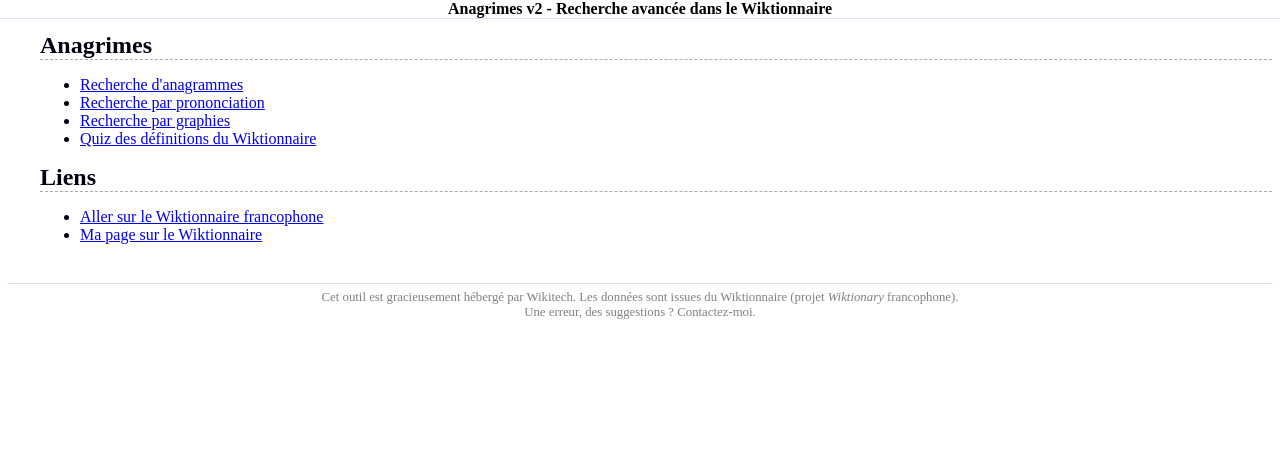
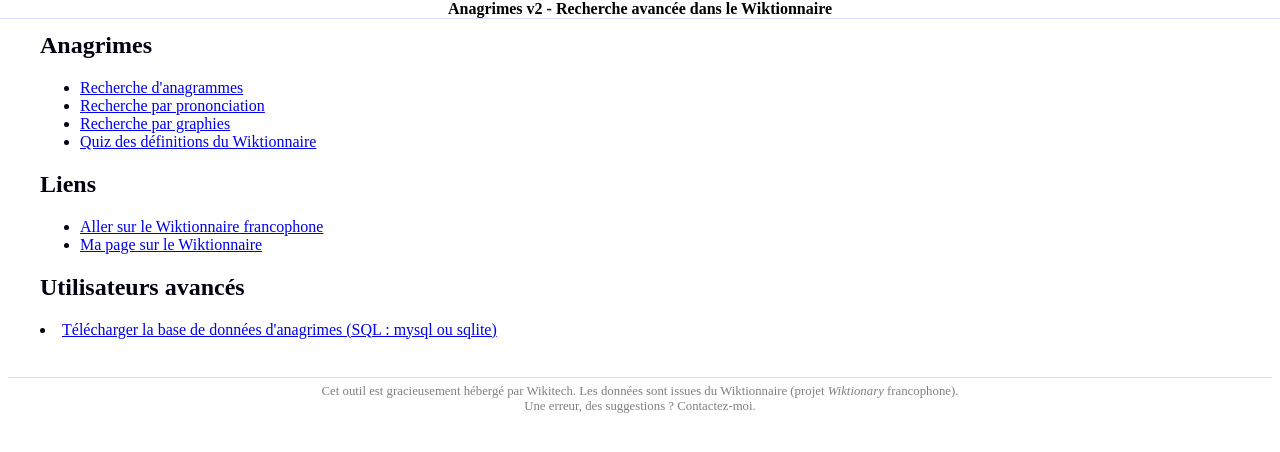
Before and after one commit to Darkdadaah/anagrimes_web, a PHP site: page / in a window 1280 px wide. Shown: the top 452 px of the page. Run offline with PHP 8.4, Linux system fonts and the light colour scheme.

Commit message:
Small changes to index: <?php and smaller titles, +link to db file

```diff
--- a/index.php
+++ b/index.php
@@ -9,7 +9,7 @@
 </head>
 <body>
 	<div class="page">
-		<h1>Anagrimes</h1>
+		<h2>Anagrimes</h2>
 		<?php require ("part_avertissement.php"); ?>
 		<ul>
 			<li><a href="chercher_anagrammes.php">Recherche d'anagrammes</a></li>
@@ -19,13 +19,15 @@
 			<li><a href="quiz_def.php">Quiz des définitions du Wiktionnaire</a></li>
 			<!--<li><a href="chercher_transcription.php">Recherche par transcription</a></li>-->
 		</ul>
-		<h1>Liens</h1>
+		<h2>Liens</h2>
 		<ul>
 		<li><a href="//fr.wiktionary.org">Aller sur le Wiktionnaire francophone</a></li>
 		<li><a href="//fr.wiktionary.org/wiki/Utilisateur:Darkdadaah">Ma page sur le Wiktionnaire</a></li>
 		</ul>
+		<h2>Utilisateurs avancés</h2>
+		<li><a href="data/anagrimes_20150225.tar.gz">Télécharger la base de données d'anagrimes (SQL : mysql ou sqlite)</a></li>
 	</div>
-	<?
+	<?php
 	require ("lib_database.php");
         dbconnect();
         log_action('main_page2', '', '');
```
